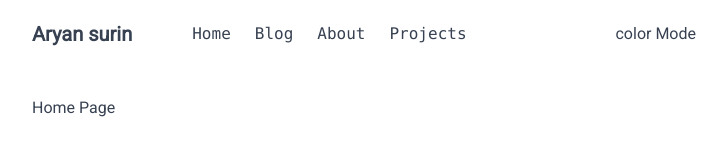
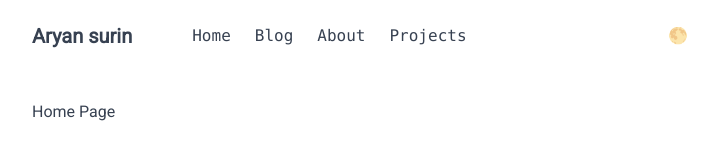
Before and after one commit to aryan-surin/prtfolio, a Nuxt app: page / in a window 1280 px wide. Shown: the top 160 px of the page, without its empty margins (280-1007 px from the left). Built offline with nearby package versions, Linux system fonts and the light colour scheme.

Commit message:
added cool change of theme between light and dark in client only

```diff
--- a/components/color-mode-selector.vue
+++ b/components/color-mode-selector.vue
@@ -1,6 +1,36 @@
 <template>
-    color Mode
+    <div class="flex space-x-2 items-center">
+        <div class="text-gray-500 text-xs" v-if="showNextmodelLabel">Change to {{ nextMode }}</div>
+        <button @click="toggleColorMode" @mouseenter="showNextmodelLabel = true" @mouseleave="showNextmodelLabel = false" class="hover:bg-gray-200 dark:hover:bg-gray-400 px-2 py-1 text-gray-600">{{ nextModeIcon }}</button>
+    </div>
 </template>
 
-<style setup>
-</style>
+<script setup>
+const showNextmodelLabel = ref(false);
+const colorMode = useColorMode()
+
+const modes = [ 'system', 'light', 'dark'];
+
+const nextModeIcons = {
+  system: '🌓',
+  light: '🌕',
+  dark: '🌑'
+}
+
+const nextMode = computed(() => {
+    const currentModeIndex = modes.indexOf(colorMode.preference);
+    let nextModeIndex = 0;
+    if (currentModeIndex + 1 === modes.length) {
+        nextModeIndex = 0;
+    } else {
+        nextModeIndex = currentModeIndex + 1;
+    }
+    return modes[nextModeIndex]
+})
+
+const nextModeIcon = computed(() => nextModeIcons[nextMode.value])
+
+const toggleColorMode = () => {
+    colorMode.preference = nextMode.value;
+}
+</script>
--- a/layouts/default.vue
+++ b/layouts/default.vue
@@ -10,7 +10,9 @@
                 <Menue />
             </div>
 
-            <ColorModeSelector />
+            <ClientOnly>
+                <ColorModeSelector />
+            </ClientOnly>
         </header>
         <main class="p-2 mt-10">
 
@@ -20,11 +22,6 @@
 </template>
 
 <script setup>
-const colorMode = useColorMode()
-colorMode.preference = 'light';
-
-console.log( 'clour_mode' , colorMode.preference)
-
 
 useHead({
     titleTemplate: '%s - Aryan Surin',
```
